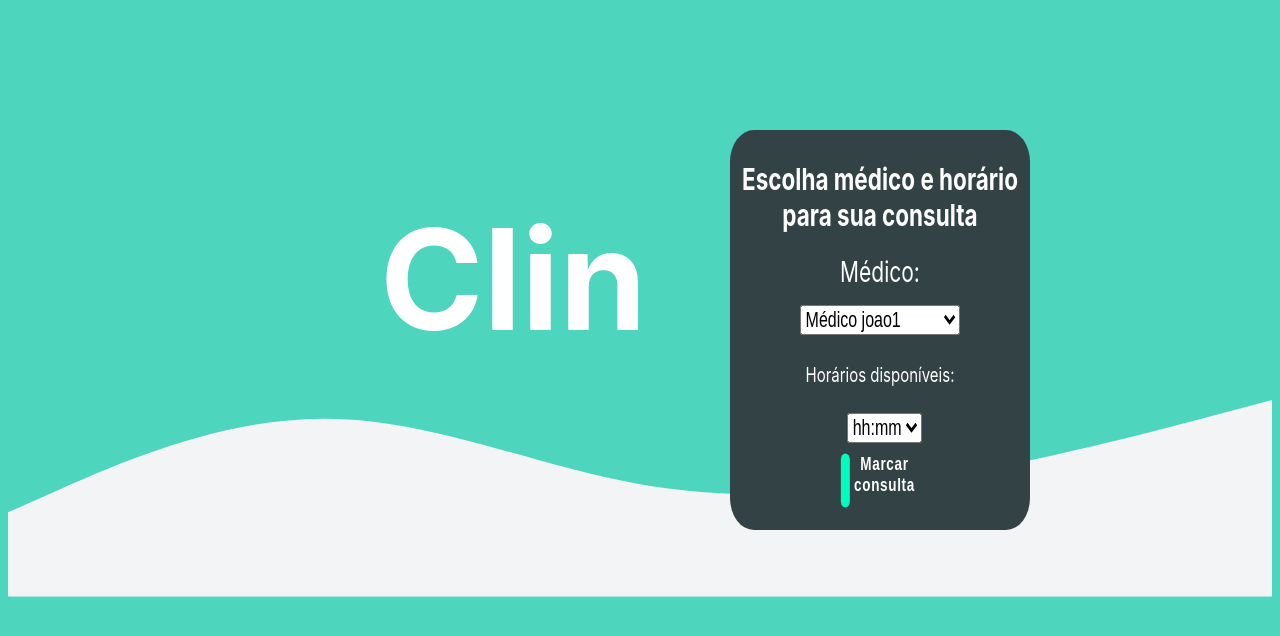
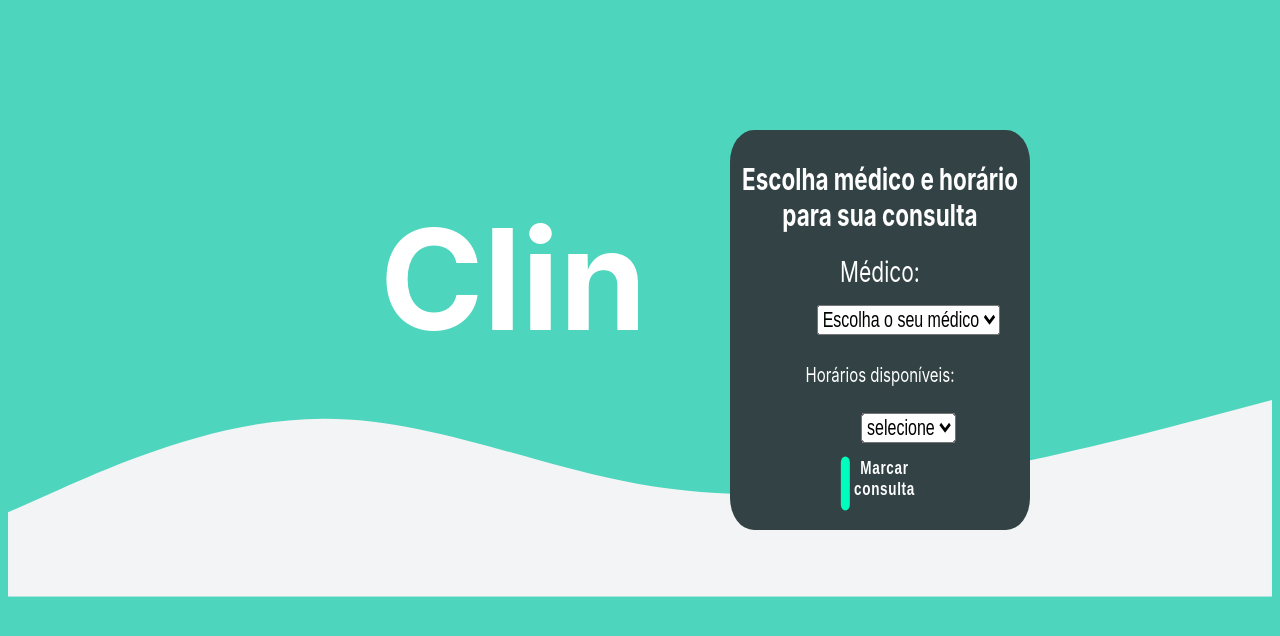
Before and after one commit to joaolopeslima/Projeto-clin-joao, a plain HTML site: page projeto_Clin_Joao-lp.html in a window 1280 px wide. Drawn offline with Linux system fonts and the light colour scheme.

Commit message:
inicio do js + pequenas alterações

```diff
--- a/projeto_Clin_Joao-lp.html
+++ b/projeto_Clin_Joao-lp.html
@@ -7,6 +7,7 @@
     <title>Desafio Clin</title>
     <link rel="styleSheet" href="Style.css">
     <link href="https://fonts.googleapis.com/css?family=Nunito:400,300,700|Montserrat:500,600|Roboto:300,400,600" rel="stylesheet" type="text/css">
+    <script src="script.js"></script>
 </head>
 <body>
     <div class="Clin">
@@ -25,24 +26,25 @@
                 <p>Horários disponíveis:</p>
             </div>
         <div class="selecao-medico">
-            <select name="select">
+            <select id="selMed" name="select">
+                <option value="0">Escolha o seu médico</option>
                 <option value="1">Médico  joao1</option>
                 <option value="2">Médico  2</option>
                 <option value="3">Médico testeteste3</option>
               </select>
         </div>
         <div class="selecao-horario">
-            <select name="select">
-                <option value="valor1">hh:mm</option>
-                <option value="valor2">hh:mm</option>
-                <option value="valor3">hh:mm</option>
+            <select id="selHorario" name="select">
+                <option value="0">selecione</option>
+                <option value="1">hh:mm</option>
+                <option value="2">hh:mm</option>
+                <option value="3">hh:mm</option>
               </select>
         </div>
-            <a class="cta" href="projetoClinJoao-Cadastro.html">
+            <button id="buttonInicial" onclick="checagem()" class="cta">
                 <span>Marcar consulta</span>
-            </a>
+            </button>
         </div>
     </div>
-
 </body>
 </html>
--- a/script.js
+++ b/script.js
@@ -0,0 +1,18 @@
+function checagem() {
+
+    var selMed = document.getElementById('selMed');
+
+    var selHorario = document.getElementById('selHorario')
+
+    var checaMed = selMed.options[selMed.selectedIndex].value;
+
+    var checaHorario = selHorario.options[selHorario.selectedIndex].value
+
+    if (checaMed == 0 || checaHorario == 0){
+        alert ("selecione todos os itens");
+    }
+    else{
+        window.location.href ="projetoClinJoao-Cadastro.html"
+    }
+
+ }
```
